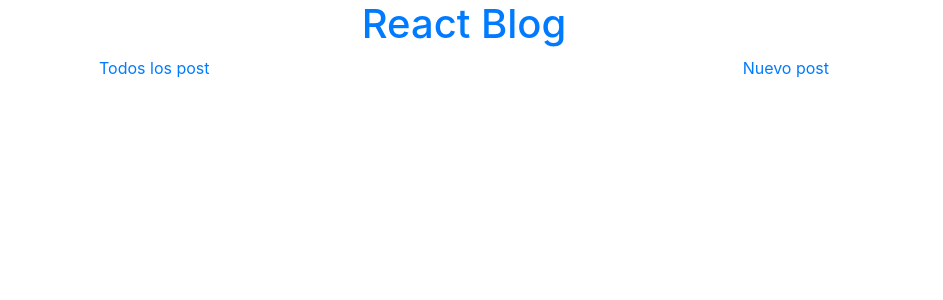
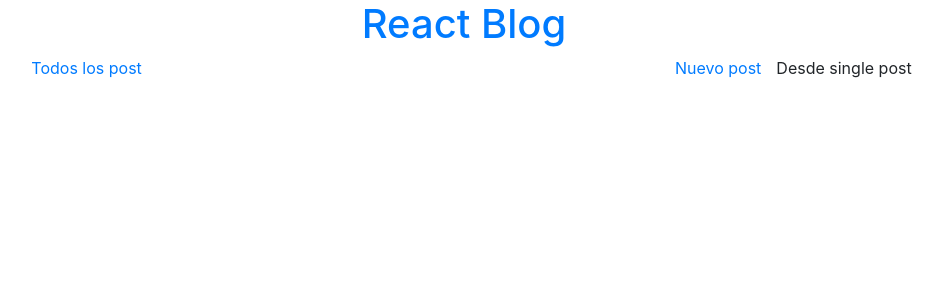
Before and after one commit to Isai-gomez/React-crud, a React (Create React App) app: page /posts/1 in a window 1280 px wide. Shown: the top 300 px of the page, without its empty margins (176-1119 px from the left). Built offline with nearby package versions, Linux system fonts and the light colour scheme; no server answers.

Commit message:
Enlazando a cada post

```diff
--- a/src/componentes/Post.js
+++ b/src/componentes/Post.js
@@ -6,7 +6,7 @@ class Post extends Component {
   state = {};
   render() {
     return (
-      <div class="col-12 col-md-8">
+      <div className="col-12 col-md-8">
         <h2 className="text-center">Post</h2>
         <Listado posts={this.props.posts}></Listado>
       </div>
--- a/src/componentes/Router.js
+++ b/src/componentes/Router.js
@@ -5,6 +5,7 @@ import axios from "axios";
 import Header from "./Header";
 import Navegacion from "./Navegacio";
 import Post from "./Post";
+import SinglePost from "./SinglePost";
 
 class Router extends Component {
   state = {
@@ -33,6 +34,15 @@ class Router extends Component {
                   return <Post posts={this.state.posts}></Post>;
                 }}
               ></Route>
+
+              <Route
+                exact
+                path="/posts/:postId"
+                render={props => {
+                  let idPost = props.location.pathname.replace("/posts/", "");
+                  return <SinglePost> </SinglePost>;
+                }}
+              ></Route>
             </Switch>
           </div>
         </div>
--- /dev/null
+++ b/src/componentes/SinglePost.js
@@ -0,0 +1,8 @@
+import React, { Component } from "react";
+
+class SinglePost extends Component {
+  render() {
+    return <p>Desde single post</p>;
+  }
+}
+export default SinglePost;
```
